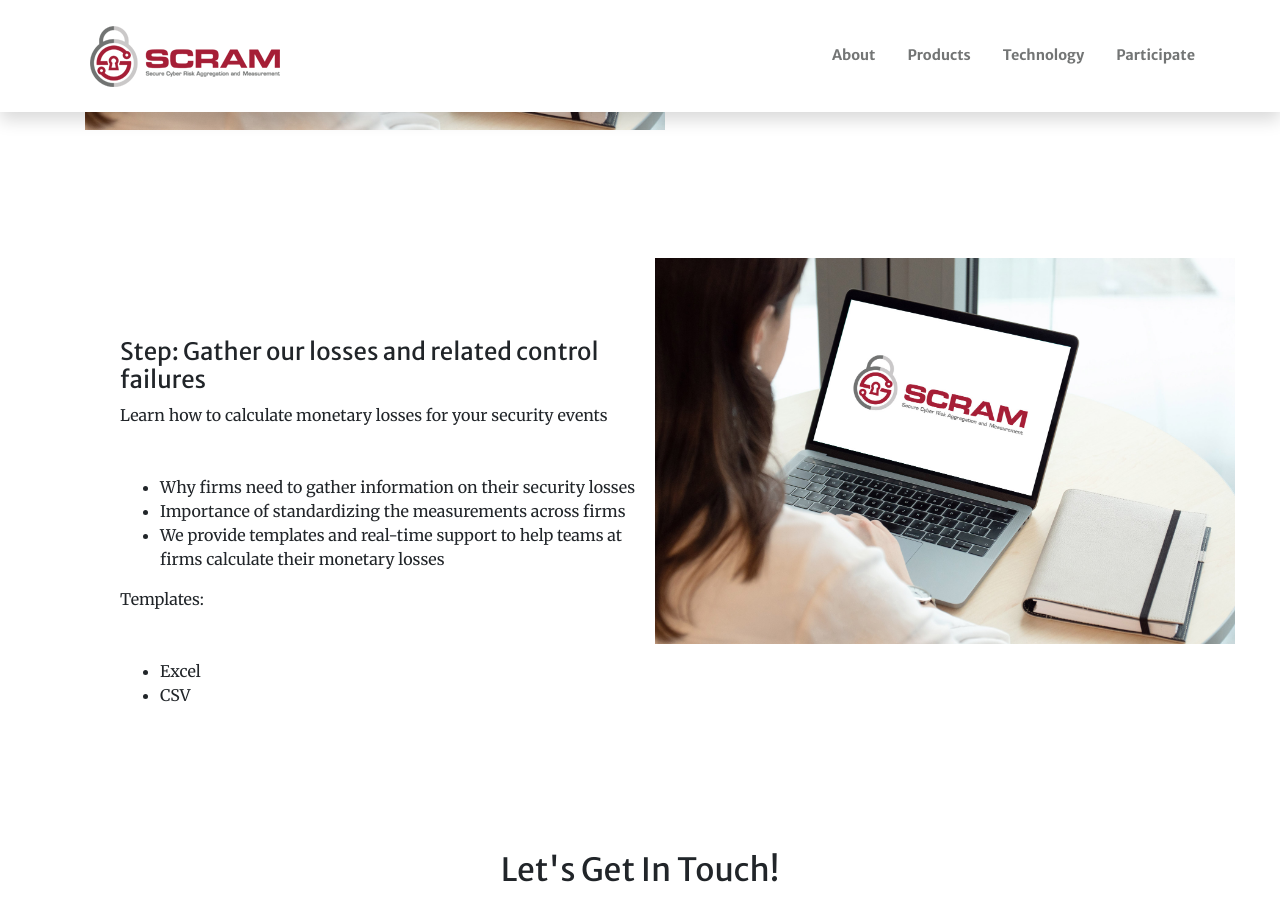
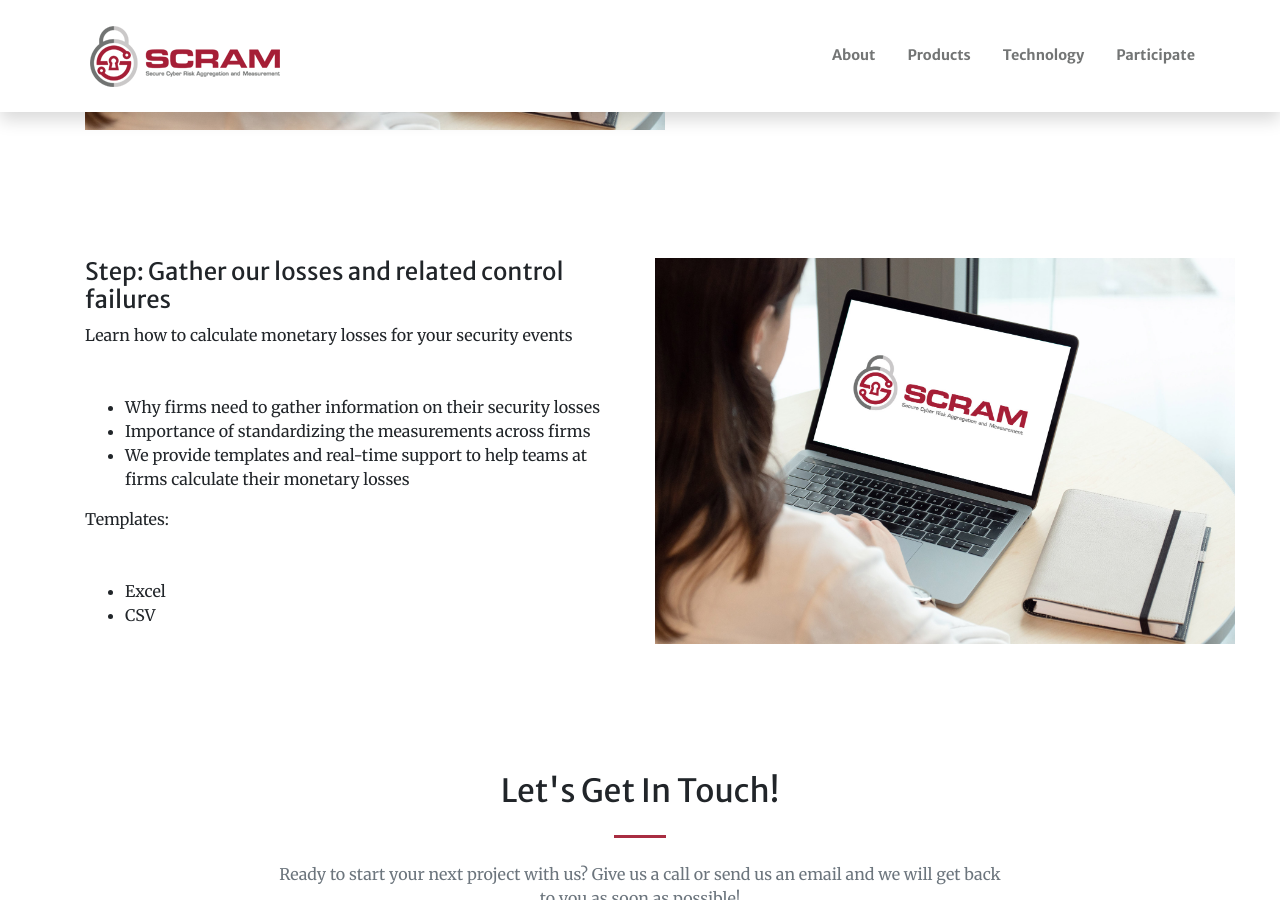
Before and after one commit to jisqyv/MIT, a Jekyll site: the page built from participate.md, in a window 1280 px wide and 900 px high, scrolled down 1223 px. Built offline with Jekyll 4.4.1, drawn with Linux system fonts in a browser that asks for light colours; nearby versions of some CDN libraries.

Commit message:
Update participateservices.html

```diff
--- a/_includes/participateservices.html
+++ b/_includes/participateservices.html
@@ -21,7 +21,7 @@
 <section class="bg-participate">
 <div class="container serviceshomecol ">
   <div class="row row-mid-6">
-    <div class="col-xs-12 col-sm-6 participategridright " >
+    <div class="col-xs-12 col-sm-6 participategridleft " >
       <h3 class="h4 mb-2">Step: Gather our losses and related control failures</h3>
      <p class=" mb-5">Learn how to calculate monetary losses for your security events</p>
 	 <ul>
```
